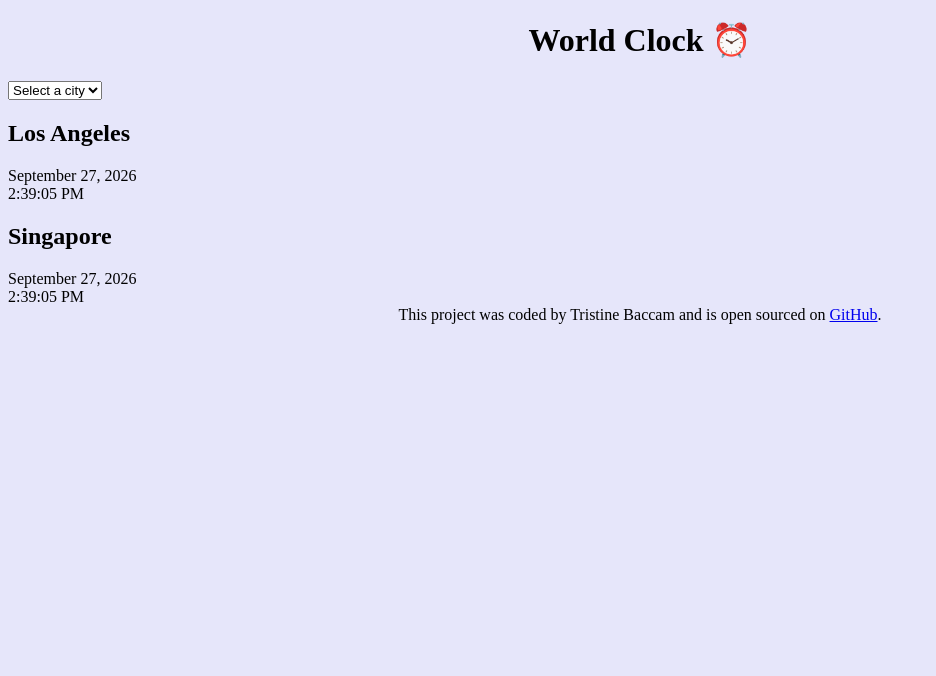
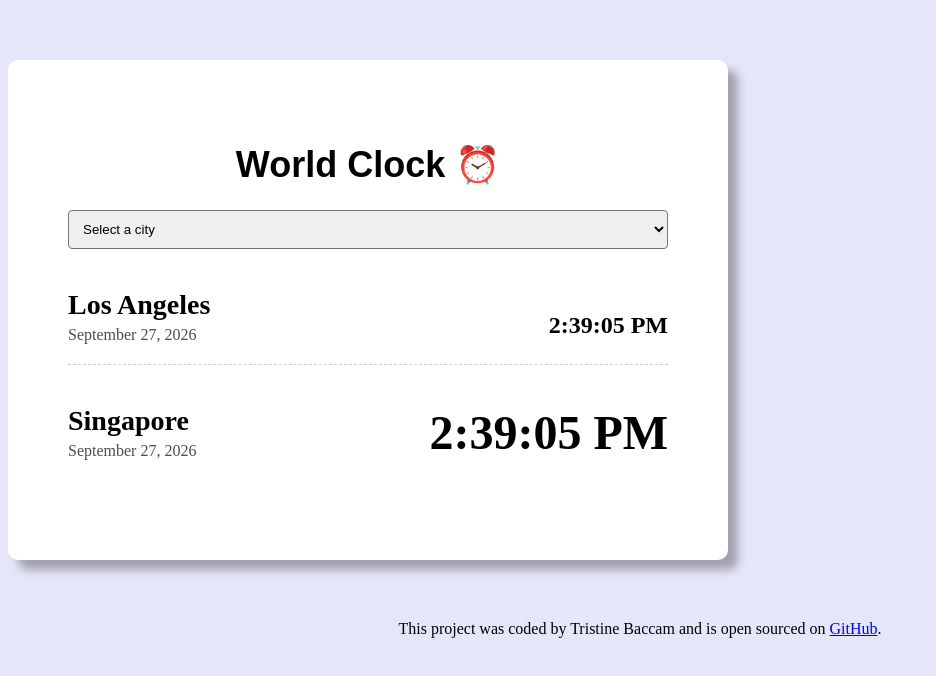
Before and after one commit to tpbaccam/world-clock-app, a plain HTML site: page index.html in a window 1280 px wide. Shown: the whole page, without its empty margins (0-936 px from the left). Drawn offline with Linux system fonts and the light colour scheme.

Commit message:
Updates to styling

```diff
--- a/css/style.css
+++ b/css/style.css
@@ -1,5 +1,52 @@
+.container {
+  max-width: 600px;
+  margin: 0 auto;
+  background-color: white;
+  border-radius: 10px;
+  box-shadow: 10px 10px 10px rgba(0, 0, 0, 0.3);
+  padding: 60px;
+  margin: 60px 0;
+}
+
+select {
+  border-radius: 4px;
+  display: block;
+  width: 100%;
+  padding: 10px;
+}
+
+.city {
+  display: flex;
+  justify-content: space-between;
+  margin: 20px 0;
+  padding: 20px 0;
+  border-bottom: 1px dashed rgba(0, 0, 0, 0.2);
+}
+.city:last-child {
+  border: none;
+}
+.date {
+  opacity: 0.7;
+}
+
+.time {
+  font-size: 48px;
+  font-weight: bold;
+}
+
+.time small {
+  font-size: 24px;
+  line-break: 36px line-height 48px;
+}
 h1 {
+  font-family: arial;
+  font-size: 36px;
   text-align: center;
+}
+
+h2 {
+  margin: 0 0 5px;
+  font-size: 28px;
 }
 body {
   background-color: lavender;
--- a/index.html
+++ b/index.html
@@ -18,13 +18,17 @@
       </select>
 
       <div class="city">
-        <h2>Los Angeles</h2>
-        <div class="date">September 27, 2026</div>
-        <div class="time">2:39:05 PM</div>
+        <div>
+          <h2>Los Angeles</h2>
+          <div class="date">September 27, 2026</div>
+        </div>
+        <div class="time"><small>2:39:05 PM</small></div>
       </div>
       <div class="city">
-        <h2>Singapore</h2>
-        <div class="date">September 27, 2026</div>
+        <div>
+          <h2>Singapore</h2>
+          <div class="date">September 27, 2026</div>
+        </div>
         <div class="time">2:39:05 PM</div>
       </div>
     </div>
```
